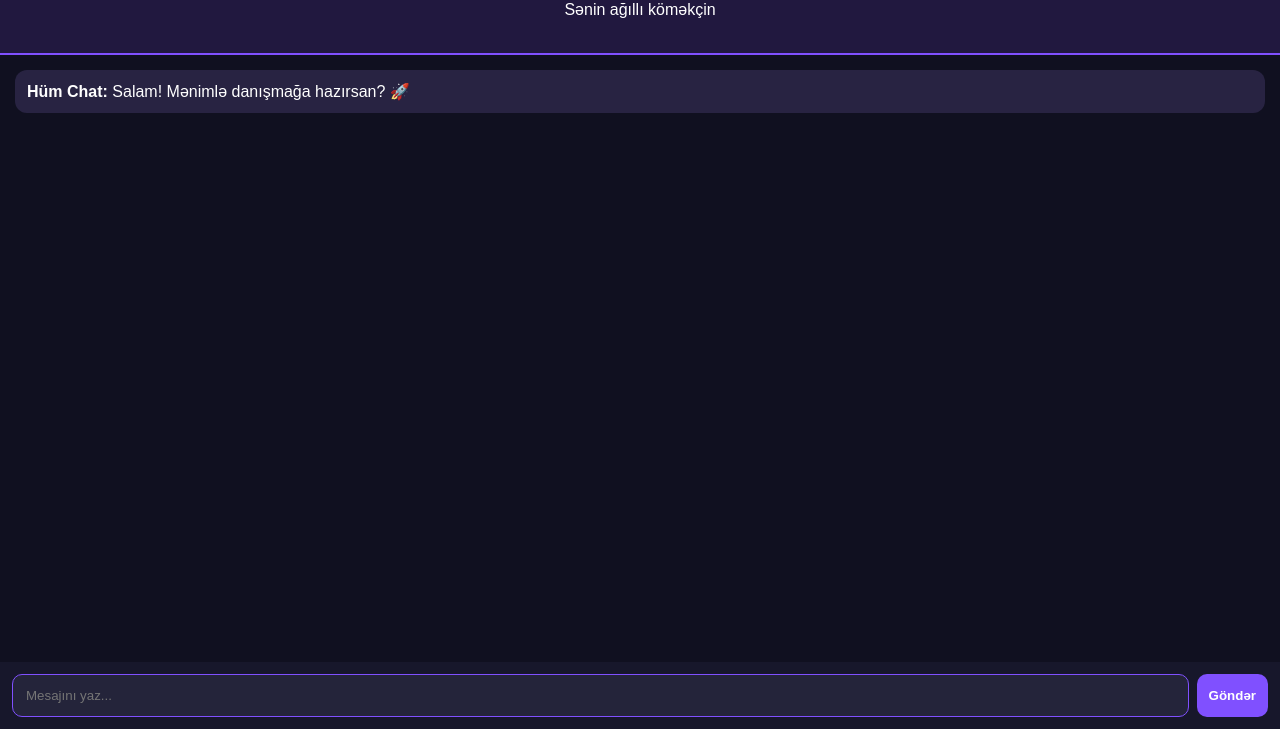
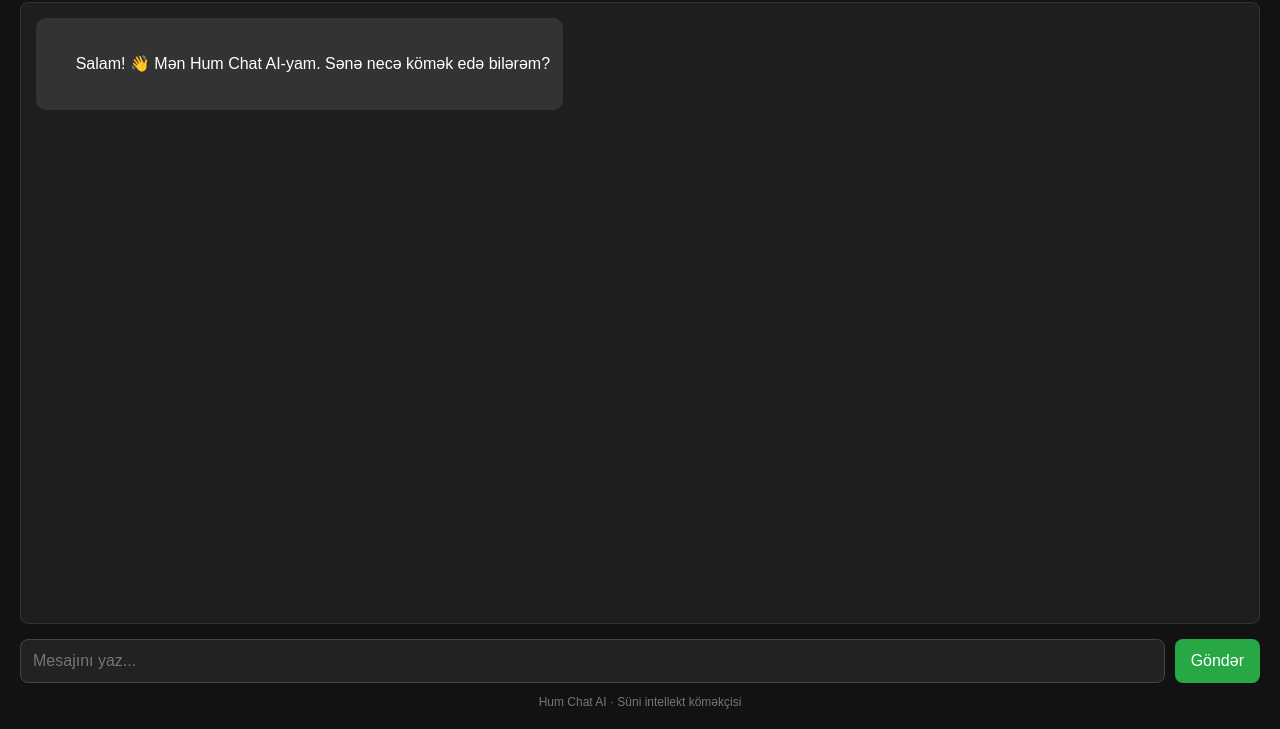
Before and after one commit to hesabhesabov2026-pixel/hum-chat-ai, a website: page index.html in a window 1280 px wide. Shown: the part 71-800 px from the top of the page. Drawn offline with Linux system fonts and the light colour scheme.

Commit message:
Update index.html

```diff
--- a/index.html
+++ b/index.html
@@ -4,7 +4,7 @@
 <head>
   <meta charset="UTF-8">
   <meta name="viewport" content="width=device-width, initial-scale=1.0">
-<title>Hüm Chat AI</title>
+  <title>Hum Chat AI</title>
 
   <style>
     * {
@@ -12,105 +12,202 @@
     }
 
     body {
+      font-family: Arial, sans-serif;
+      background: #121212;
+      color: #fff;
+      display: flex;
+      flex-direction: column;
+      height: 100vh;
+      height: 100dvh;
       margin: 0;
-  font-family: Arial, sans-serif;
-  background: #101020;
-  color: white;
+      padding: 20px;
     }
 
-header {
-  background: #21183f;
-  padding: 18px;
+    h2 {
       text-align: center;
-  border-bottom: 2px solid #8050ff;
+      color: #70c9ff;
+      margin-top: 5px;
     }
 
-header h1 {
-  margin: 0;
-  color: #bda5ff;
+    #chat-box {
+      flex: 1;
+      min-height: 0;
+      overflow-y: auto;
+      border: 1px solid #333;
+      padding: 15px;
+      border-radius: 8px;
+      margin-bottom: 15px;
+      background: #1e1e1e;
+      display: flex;
+      flex-direction: column;
+      gap: 10px;
     }
 
-#chat {
-  height: 65vh;
-  overflow-y: auto;
-  padding: 15px;
+    .msg {
+      margin: 0;
+      padding: 10px 13px;
+      border-radius: 10px;
+      max-width: 85%;
+      white-space: pre-wrap;
+      overflow-wrap: anywhere;
+      line-height: 1.5;
     }
 
-.message {
-  background: #282342;
-  padding: 12px;
-  border-radius: 12px;
-  margin-bottom: 12px;
-  overflow-wrap: anywhere;
+    .user {
+      background: #007bff;
+      align-self: flex-end;
     }
 
-footer {
-  position: fixed;
-  bottom: 0;
-  left: 0;
-  width: 100%;
+    .bot {
+      background: #333;
+      align-self: flex-start;
+    }
+
+    .input-area {
       display: flex;
-  gap: 8px;
-  padding: 12px;
-  background: #17172b;
+      gap: 10px;
     }
 
     input {
       flex: 1;
       min-width: 0;
-  padding: 13px;
-  border: 1px solid #8050ff;
-  border-radius: 10px;
-  background: #24243a;
-  color: white;
+      padding: 12px;
+      border-radius: 8px;
+      border: 1px solid #444;
+      background: #222;
+      color: #fff;
+      font-size: 16px;
+      outline: none;
+    }
+
+    input:focus {
+      border-color: #007bff;
+    }
+
+    button {
+      padding: 12px 16px;
+      border-radius: 8px;
+      border: none;
+      background: #28a745;
+      color: #fff;
+      font-size: 16px;
+      cursor: pointer;
+    }
+
+    button:disabled {
+      opacity: 0.6;
+      cursor: wait;
+    }
+
+    footer {
+      text-align: center;
+      color: #777;
+      font-size: 12px;
+      margin-top: 12px;
+    }
+
+    @media (max-width: 400px) {
+      body {
+        padding: 12px;
       }
 
       button {
         padding: 12px;
-  border: none;
-  border-radius: 10px;
-  background: #8050ff;
-  color: white;
-  font-weight: bold;
+      }
     }
   </style>
 </head>
 
 <body>
 
-<header>
-  <h1>🤖 Hüm Chat AI</h1>
-  <p>Sənin ağıllı köməkçin</p>
-</header>
+  <h2>Hum Chat AI 🤖</h2>
 
-<div id="chat">
-  <div class="message">
-    <b>Hüm Chat:</b>
-    Salam! Mənimlə danışmağa hazırsan? 🚀
+  <div id="chat-box" aria-live="polite">
+    <div class="msg bot">
+      Salam! 👋 Mən Hum Chat AI-yam. Sənə necə kömək edə bilərəm?
     </div>
   </div>
 
-<footer>
-  <input id="mesaj" placeholder="Mesajını yaz...">
-  <button onclick="gonder()">Göndər</button>
-</footer>
+  <form class="input-area" id="chat-form">
+    <input
+      type="text"
+      id="userInput"
+      placeholder="Mesajını yaz..."
+      autocomplete="off"
+      required
+    >
+    <button type="submit" id="sendButton">Göndər</button>
+  </form>
+
+  <footer>Hum Chat AI · Süni intellekt köməkçisi</footer>
 
   <script>
-function gonder() {
-  const input = document.getElementById("mesaj");
-  const chat = document.getElementById("chat");
-  const soz = input.value.trim();
+    const form = document.getElementById("chat-form");
+    const input = document.getElementById("userInput");
+    const chatBox = document.getElementById("chat-box");
+    const sendButton = document.getElementById("sendButton");
 
-  if (soz === "") return;
+    function addMessage(text, type) {
+      const messageElement = document.createElement("div");
+      messageElement.className = "msg " + type;
 
-  const mesaj = document.createElement("div");
-  mesaj.className = "message";
-  mesaj.textContent = "Sən: " + soz;
+      // Mətni təhlükəsiz göstəririk
+      messageElement.textContent = text;
 
-  chat.appendChild(mesaj);
+      chatBox.appendChild(messageElement);
+      chatBox.scrollTop = chatBox.scrollHeight;
+
+      return messageElement;
+    }
+
+    form.addEventListener("submit", async function(event) {
+      event.preventDefault();
+
+      const message = input.value.trim();
+
+      if (!message || sendButton.disabled) {
+        return;
+      }
+
+      addMessage(message, "user");
+
       input.value = "";
-  chat.scrollTop = chat.scrollHeight;
+      sendButton.disabled = true;
+
+      const loadingMessage = addMessage(
+        "AI cavab hazırlayır... ⏳",
+        "bot"
+      );
+
+      try {
+        const response = await fetch("/api/chat", {
+          method: "POST",
+          headers: {
+            "Content-Type": "application/json"
+          },
+          body: JSON.stringify({
+            message: message
+          })
+        });
+
+        const data = await response.json();
+
+        if (!response.ok) {
+          loadingMessage.textContent =
+            data.error || "Server xətası baş verdi.";
+        } else {
+          loadingMessage.textContent =
+            data.answer || "AI cavab göndərmədi.";
         }
+
+      } catch (error) {
+        loadingMessage.textContent =
+          "Serverə qoşulmaq olmadı. İnterneti və saytın işlədiyini yoxla.";
+      } finally {
+        sendButton.disabled = false;
+        input.focus();
+      }
+    });
   </script>
 
 </body>
```
Lines whose indentation alone changed are shown as unchanged.
